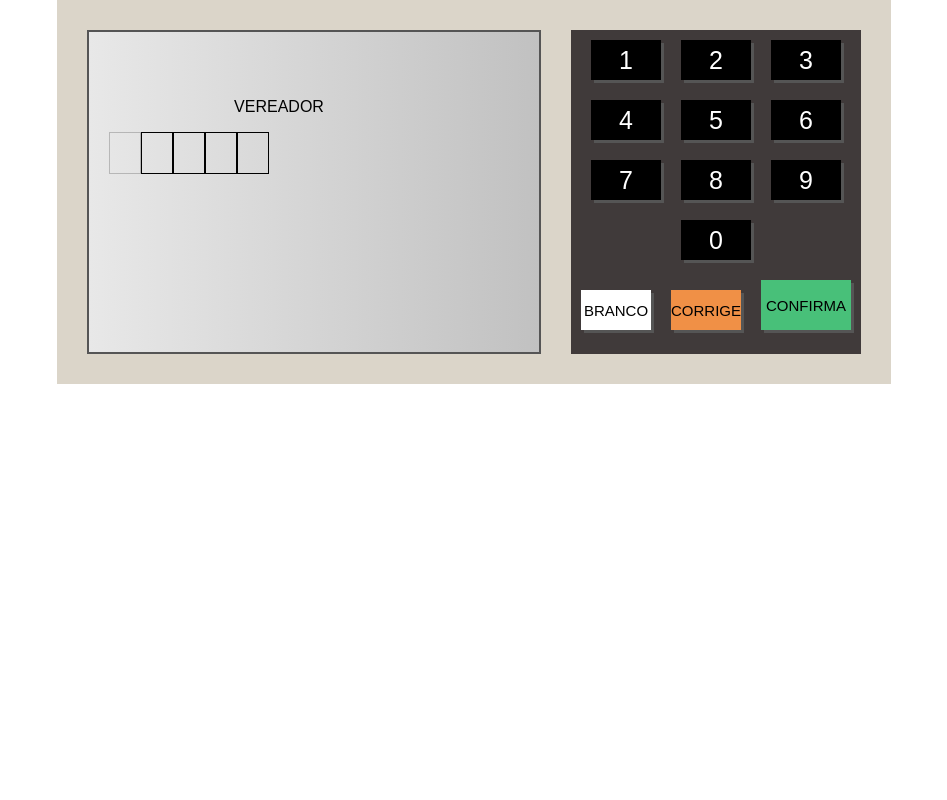
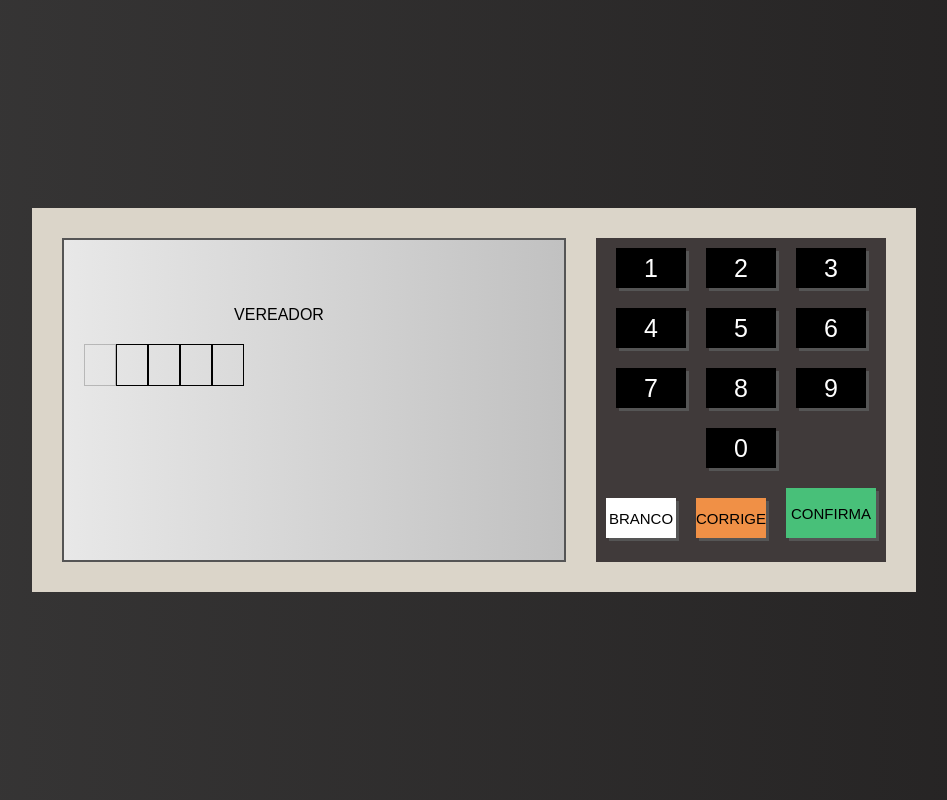
Before and after one commit to matheus7c/urna-eletronica, a plain HTML site: page index.html in a window 1280 px wide. Shown: the whole page, without its empty margins (166-1113 px from the left). Drawn offline with Linux system fonts and the light colour scheme.

Commit message:
Alterações no estilo para resolver o bug de deslocamento do quadro dos numeros

```diff
--- a/style.css
+++ b/style.css
@@ -6,10 +6,12 @@
 
 body{
     margin: 0;
+    height: 100vh;
     display: flex;
     justify-content: center;
     align-items: center;
     font-family: Arial, Helvetica, sans-serif;
+    background: linear-gradient(to left, #242222, #383737);
 }
 
 .urna{
@@ -19,7 +21,7 @@ body{
 }
 
 .tela{
-    width: 450px;
+    width: 500px;
     height: 320px;
     background: linear-gradient(to right, #E8E8E8, #C1C1C1);
     border: 2px solid #555;
@@ -72,11 +74,13 @@ body{
 .d-1{
     flex:1;
     display: flex;
-    flex-direction: row;
+    /* flex-direction: row; */
 }
 .d-1-left{
     flex:1;
     padding-left: 20px;
+    display: flex;
+    flex-direction: column;
 }
 .d-1-1{
     height: 50px;
@@ -91,6 +95,8 @@ body{
 }
 .d-1-3{
     height: 50px;
+    display: flex;
+    align-items: center;
 }
 .numero{
     display: inline-block;
```
